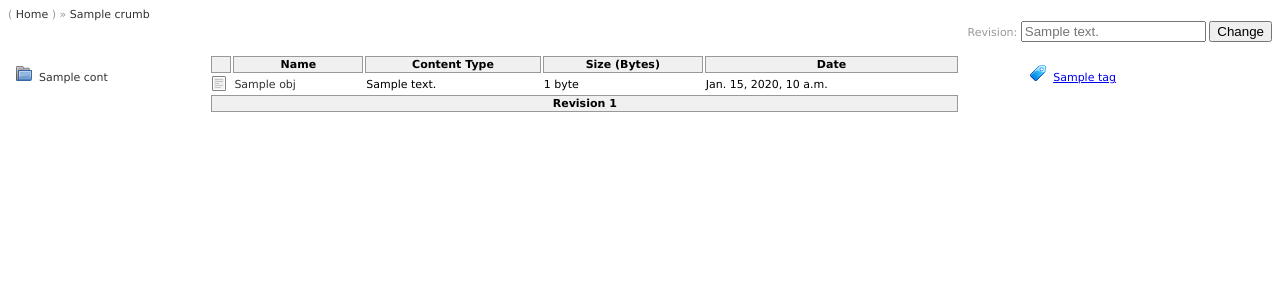
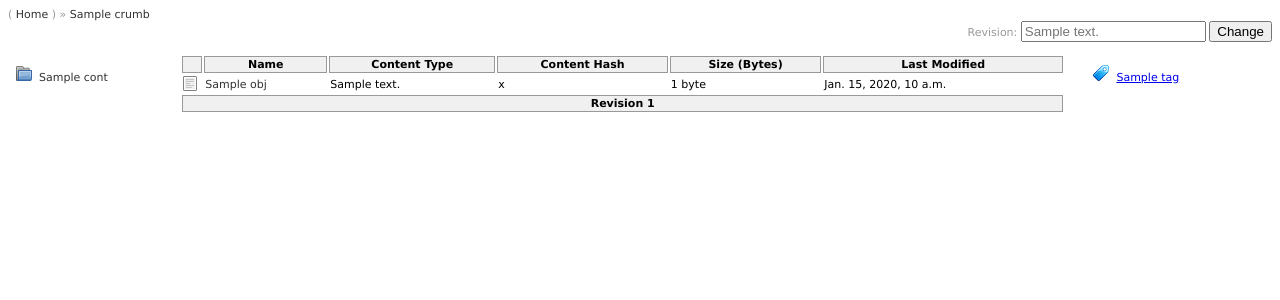
Before and after one commit to Moliholy/cvmfs-browser, a Django app: template cloud_browser/templates/cloud_browser/browser.html in a window 1280 px wide. Shown: the top 300 px of the page. Run offline with Django 3.2, Linux system fonts and the light colour scheme; the template is opened without the code that fills it: most values are stand-ins (such as "Sample title", 1, 10 or a date in 2020); parts of the project's set-up code (start-up, migrations or seed data) failed here and were passed over.

Commit message:
Changed HTML view

```diff
--- a/cloud_browser/media/css/cloud-browser.css
+++ b/cloud_browser/media/css/cloud-browser.css
@@ -30,7 +30,7 @@ div#cloud-browser-containers {
     float: left;
     margin-right: 5px;
     border: solid 1px #fff;
-    width: 15%;
+    width: 13%;
 }
 div#cloud-browser-containers ul {
     list-style-image: url(../img/tango/16x16/places/folder.png);
@@ -55,7 +55,7 @@ div#cloud-browser-containers li.cb-selected {
 /** CVMFS */
 div#cloud-browser-cvmfs-tags {
     float: right;
-    width: 20%;
+    width: 15%;
     margin-right: 5px;
     border: solid 1px #fff;
 }
@@ -68,11 +68,10 @@ div#cloud-browser-cvmfs-tags ul {
 div#cloud-browser-objects {
     float: left;
     border: solid 1px #fff;
-    width: 60%;
+    width: 70%;
 }
 table#cloud-browser-objects-table {
-    margin: auto;
-    width: 99%;
+    width: 100%;
     font-size: 1em;
 }
 table#cloud-browser-objects-table thead,
--- a/cloud_browser/templates/cloud_browser/_browser.html
+++ b/cloud_browser/templates/cloud_browser/_browser.html
@@ -31,8 +31,9 @@
       <th style="width: 16px;">&nbsp;</th>
       <th>Name</th>
       <th>Content Type</th>
+      <th>Content Hash</th>
       <th>Size (Bytes)</th>
-      <th>Date</th>
+      <th>Last Modified</th>
     </tr>
   </thead>
   <tbody>
@@ -54,6 +55,11 @@
         <td>
             {% if obj.smart_content_type %}
                 {{ obj.smart_content_type }}
+            {% else %}--{% endif %}
+        </td>
+        <td>
+            {% if obj.content_hash %}
+            {{ obj.content_hash }}
             {% else %}--{% endif %}
         </td>
         <td>
```
